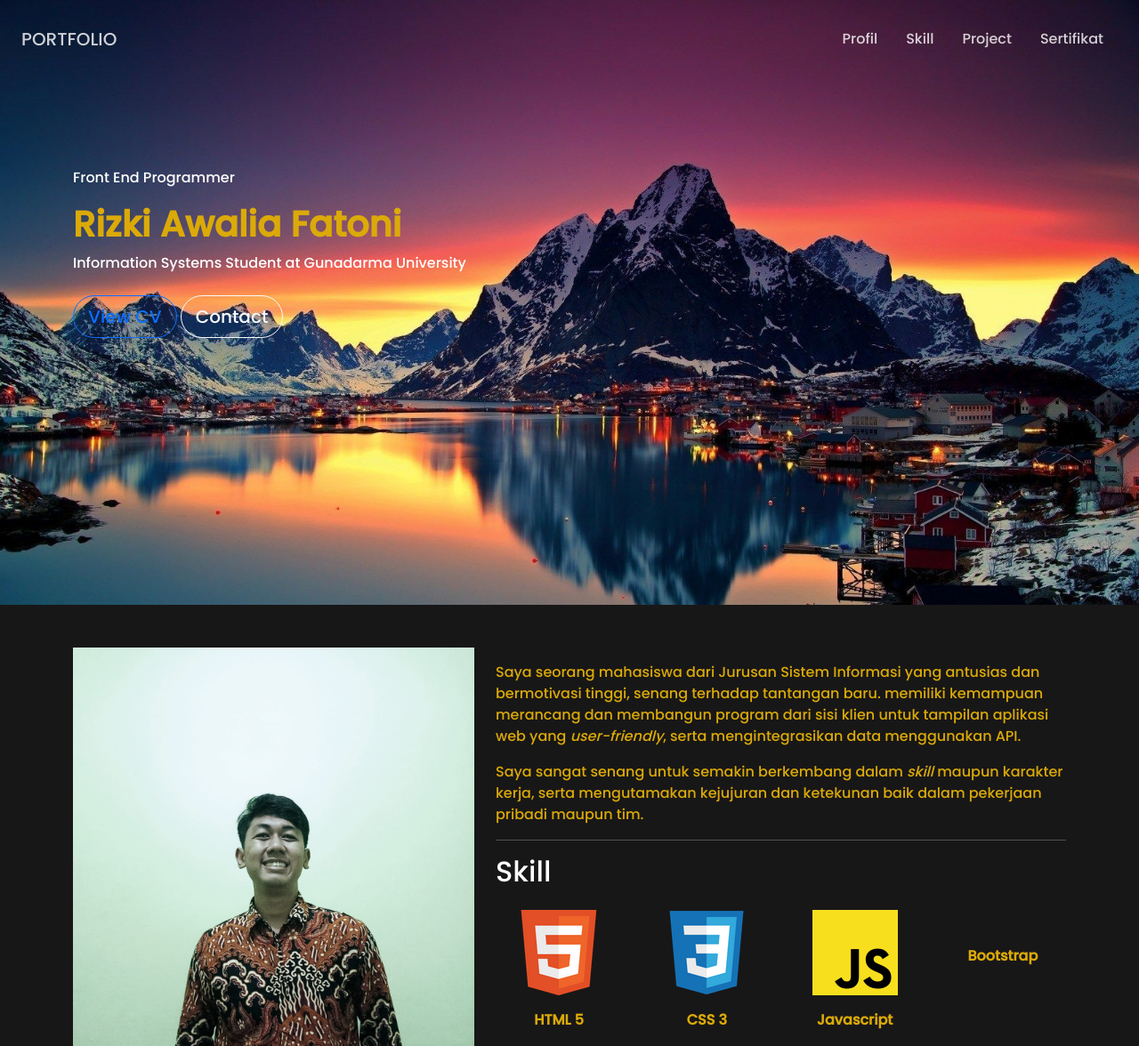
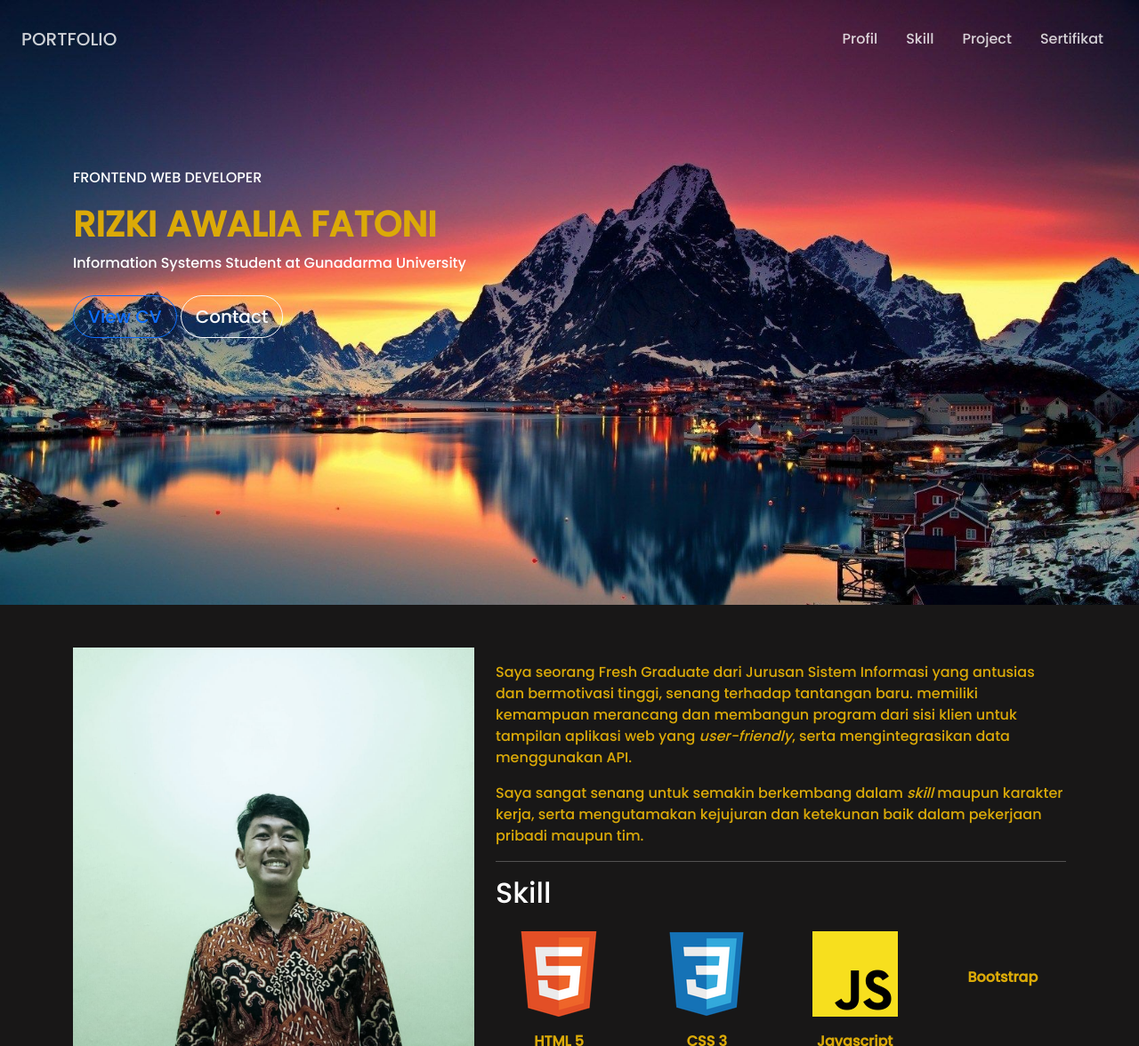
Before and after one commit to rfatonii/portfolio, a plain HTML site: page index.html in a window 1280 px wide. Shown: the top 1176 px of the page at 89% size. Drawn offline with nearby package versions, Linux system fonts and the light colour scheme.

Commit message:
modifikasi 08 sep

```diff
--- a/index.html
+++ b/index.html
@@ -46,8 +46,8 @@
     </div>
 
       <div class="container header">
-        <p>Front End Programmer</p>
-        <h1 class="fw-bold" style="color:rgb(219, 170, 8);">Rizki Awalia Fatoni</h1>
+        <p>FRONTEND WEB DEVELOPER</p>
+        <h1 class="fw-bold" style="color:rgb(219, 170, 8);">RIZKI AWALIA FATONI</h1>
           <div class="row">
             <div class="col-6">
               <p>Information Systems Student at Gunadarma University</p>
@@ -56,7 +56,7 @@
 
           <div class="row">
             <div class="col-12 pt-2">
-              <a href="https://drive.google.com/file/d/1U6SFm8U00Ubr-QZQpbaZg_B2h8nbMtde/view?usp=sharing" target="_blank" type="button" class="btn btn-lg btn-outline-primary rounded-pill">View CV</a>
+              <a href="https://drive.google.com/file/d/1wXZYqALbDsR0PBCoDbDqUK032aEnsHb0/view?usp=sharing" target="_blank" type="button" class="btn btn-lg btn-outline-primary rounded-pill">View CV</a>
               <a href="https://api.whatsapp.com/send?phone=6285811835954" target="_blank" class="btn btn-outline-light btn-lg rounded-pill">Contact</a>
             </div>
           </div>
@@ -70,7 +70,7 @@
         </div>
 
         <div class="col-md-4 col-lg-7 mt-3" id="scrollspyHeading4">
-          <p style="color: rgb(219, 170, 8)">Saya seorang mahasiswa dari Jurusan Sistem Informasi yang antusias dan bermotivasi tinggi, senang terhadap tantangan baru.
+          <p style="color: rgb(219, 170, 8)">Saya seorang Fresh Graduate dari Jurusan Sistem Informasi yang antusias dan bermotivasi tinggi, senang terhadap tantangan baru.
             memiliki kemampuan
             merancang dan membangun program dari sisi klien untuk tampilan aplikasi web yang <i>user-friendly</i>, serta mengintegrasikan data menggunakan API.
             </p>
```
